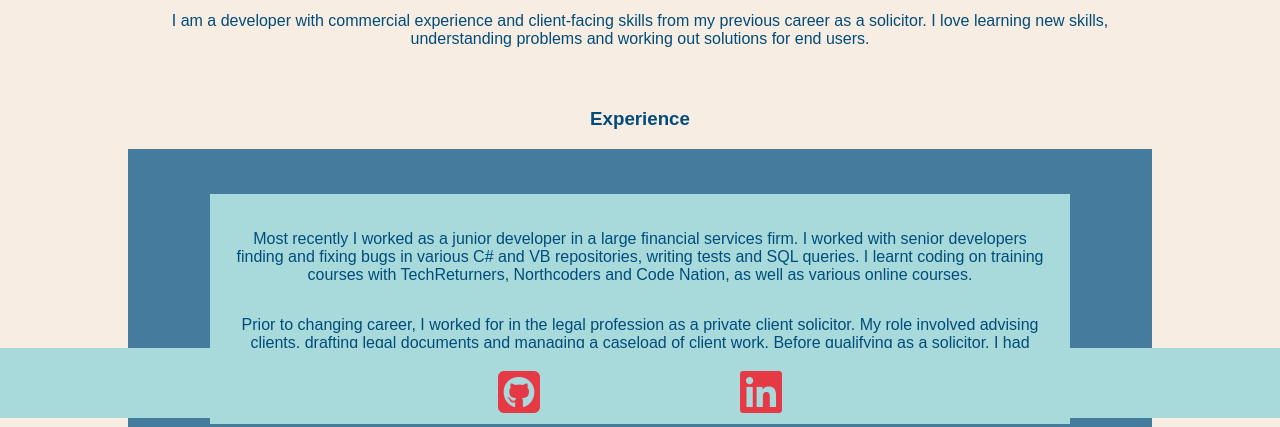
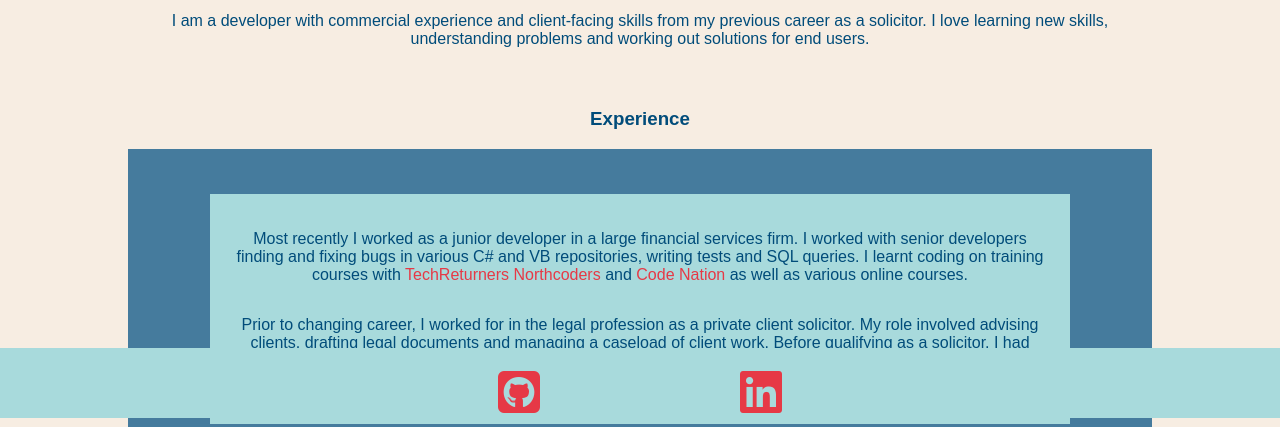
Before and after one commit to Chenerywoman/portfolio-website, a plain HTML site: page index.html in a window 1280 px wide. Shown: the part 382-809 px from the top of the page. Drawn offline with Linux system fonts and the light colour scheme.

Commit message:
adding links for training providers and styling

```diff
--- a/index.html
+++ b/index.html
@@ -20,7 +20,7 @@
     <h3 class="sub-heading">Experience</h3>
     <div class="background container">
         <div class="experience container">
-            <p>Most recently I worked as a junior developer in a large financial services firm.  I worked with senior developers finding and fixing bugs in various C# and VB repositories, writing tests and SQL queries. I learnt coding on training courses with TechReturners, Northcoders and Code Nation, as well as various online courses. </p>
+            <p>Most recently I worked as a junior developer in a large financial services firm.  I worked with senior developers finding and fixing bugs in various C# and VB repositories, writing tests and SQL queries. I learnt coding on training courses with <a class="trainers" href="https://www.techreturners.com/">TechReturners</a> <a class="trainers" href="https://northcoders.com/">Northcoders</a> and <a class="trainers" href="https://wearecodenation.com/">Code Nation</a> as well as various online courses. </p>
             <p> Prior to changing career, I worked for in the legal profession as a private client solicitor.  My role involved advising clients, drafting legal documents and managing a caseload of client work. Before qualifying as a solicitor, I had various roles including: Fundraising Manager for an education charity; European Projects worker; au pair in France... </p>
         </div>
     </div>
--- a/style.css
+++ b/style.css
@@ -62,6 +62,18 @@ h4{
     width: 80%;
     background-color: #A8DADC;
     padding: 20px;
+}
+
+.trainers{
+    text-decoration: none;
+}
+
+.trainers:link{
+    color:  #E63946;
+}
+
+.trainers:visited{
+    color:  #F7EDE2;
 }
 
 ul.legal{
```
